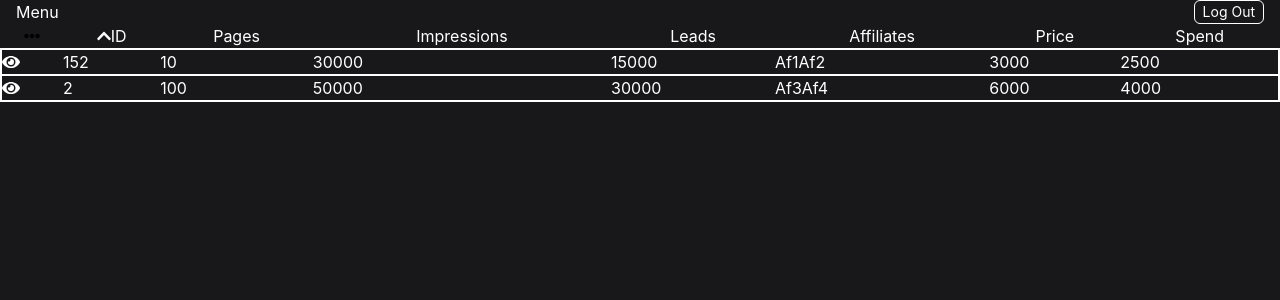
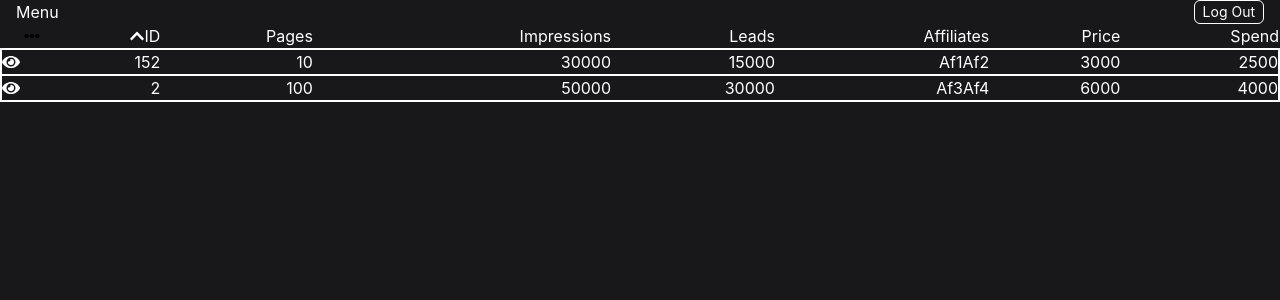
Before and after one commit to Jhon-Idrovo/campaigns-dashboardv2, a Next.js app: page /panel/campaigns in a window 1280 px wide. Shown: the top 300 px of the page. Built offline with nearby package versions, Linux system fonts and the light colour scheme.

Commit message:
sorted rows working

```diff
--- a/components/CampaignsTBody.tsx
+++ b/components/CampaignsTBody.tsx
@@ -8,19 +8,19 @@ function CampaignsTBody({
   rows: CampaignInterface[];
   displayRowKeys: string[];
 }) {
-  console.log(rows, displayRowKeys);
-
   return (
     <tbody>
       {rows.map((row) => (
-        <tr className="text-txt-base border-2">
+        <tr className="text-txt-base border-2" key={row.id}>
           <td>
             <button>
               <FontAwesomeIcon icon={faEye} />
             </button>
           </td>
           {displayRowKeys.map((key) => (
-            <td>{row[key]}</td>
+            <td key={key + row.id} className="text-right">
+              {row[key]}
+            </td>
           ))}
         </tr>
       ))}
--- a/components/Table.tsx
+++ b/components/Table.tsx
@@ -2,23 +2,27 @@ import { useState, useEffect } from "react";
 import { FontAwesomeIcon } from "@fortawesome/react-fontawesome";
 import { faChevronUp, faEllipsisH } from "@fortawesome/free-solid-svg-icons";
 
-import { TablePropsInterface } from "../lib/ts/interfaces";
+import { CampaignInterface, TablePropsInterface } from "../lib/ts/interfaces";
 
 type Order = "asc" | "desc";
 
 function Table({ headersMap, rows, Body }: TablePropsInterface) {
   //-----------ORDER AND SORTING----------------------
+  const [sortedRows, setSortedRows] = useState(rows);
   const [order, setOrder] = useState<Order>("asc");
   //based on the headers
   const [orderBy, setOrderBy] = useState<string>(headersMap[0].header);
   useEffect(() => {
+    let tempRows = [...sortedRows];
     rowsMergeSort<typeof rows[0]>(
-      rows,
+      tempRows,
       0,
-      rows.length - 1,
+      tempRows.length - 1,
       headersMap.filter(({ header }) => header === orderBy)[0].key,
       order
     );
+    console.log(sortedRows === tempRows);
+    setSortedRows(tempRows);
   }, [orderBy, order]);
   const handleRequestSort = (header: string) => {
     //determine the sorting order. If we don't have the table already sorted
@@ -61,15 +65,13 @@ function Table({ headersMap, rows, Body }: TablePropsInterface) {
             {headersMap.map(({ header, key }) =>
               //since the display list comes from the headers list, it maintains the order
               displayRowKeys.includes(key) ? (
-                <th className="text-txt-base">
+                <th className="text-txt-base text-right" key={header}>
                   <button>
                     {orderBy === header ? (
                       <FontAwesomeIcon
                         icon={faChevronUp}
                         {...(order === "desc" ? { flip: "vertical" } : null)}
-                        onClick={() =>
-                          setOrder((prev) => (prev === "asc" ? "desc" : "asc"))
-                        }
+                        onClick={() => handleRequestSort(header)}
                       />
                     ) : null}
                     {header}
@@ -79,7 +81,7 @@ function Table({ headersMap, rows, Body }: TablePropsInterface) {
             )}
           </tr>
         </thead>
-        <Body rows={rows} displayRowKeys={displayRowKeys} />
+        <Body rows={sortedRows} displayRowKeys={displayRowKeys} />
       </table>
     </>
   );
--- a/lib/ts/interfaces.tsx
+++ b/lib/ts/interfaces.tsx
@@ -1,6 +1,3 @@
-import { RoomSharp, RowingSharp } from "@material-ui/icons";
-import { ReactNode } from "react";
-
 export declare interface ClientInterface {
   id: number;
   name: string;
@@ -36,6 +33,6 @@ export declare interface HeaderMappingInterface {
 }
 export declare interface TablePropsInterface {
   headersMap: HeaderMappingInterface[];
-  rows: AffiliateInterface[] | CampaignInterface[] | ClientInterface[];
+  rows: (AffiliateInterface | CampaignInterface | ClientInterface)[];
   Body: Function;
 }
```
